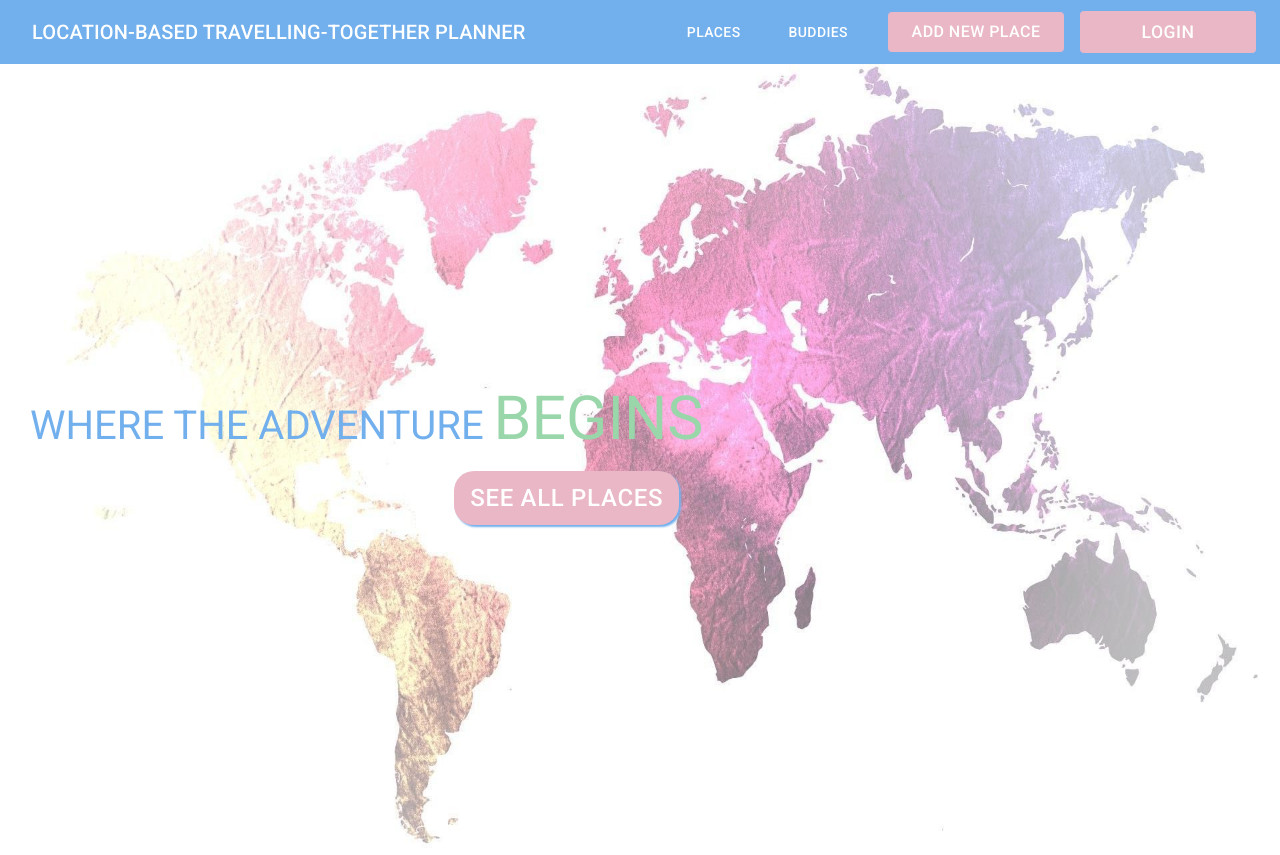
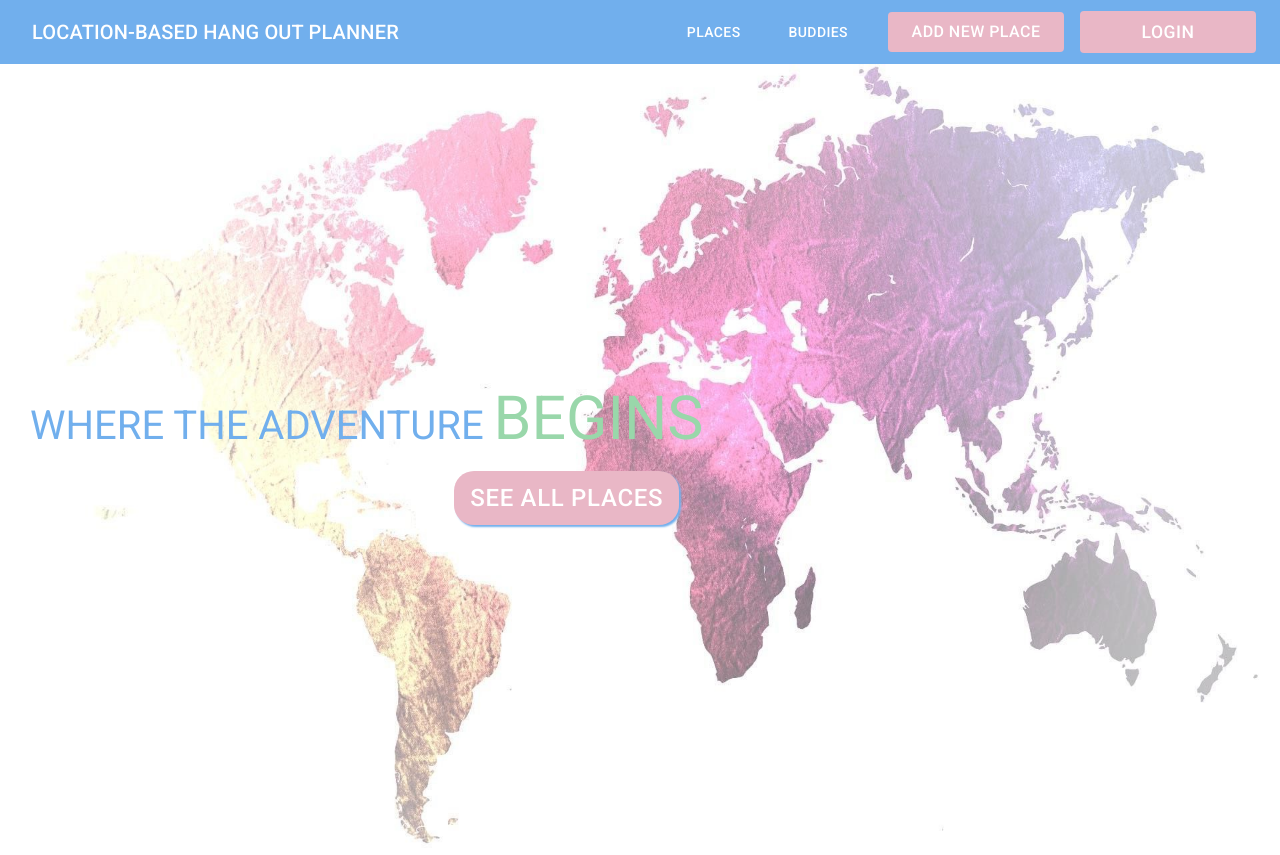
Before and after one commit to YL-2016/ibhop, a React (Create React App) app in the folder frontend/: page / in a window 1280 px wide. Built offline with nearby package versions, Linux system fonts and the light colour scheme.

Commit message:
first frontend deploy

```diff
--- a/frontend/src/Components/Header.js
+++ b/frontend/src/Components/Header.js
@@ -116,7 +116,7 @@ useEffect(() => {
             <div className={classes.leftNav}>
                 <Button color="inherit" onClick={()=>navigate('/')}>
                     <Typography variant="h6" component="div">
-                    Location-Based Travelling-Together Planner
+                    Location-Based Hang Out Planner
                     </Typography>
                 </Button>
             </div>
```
